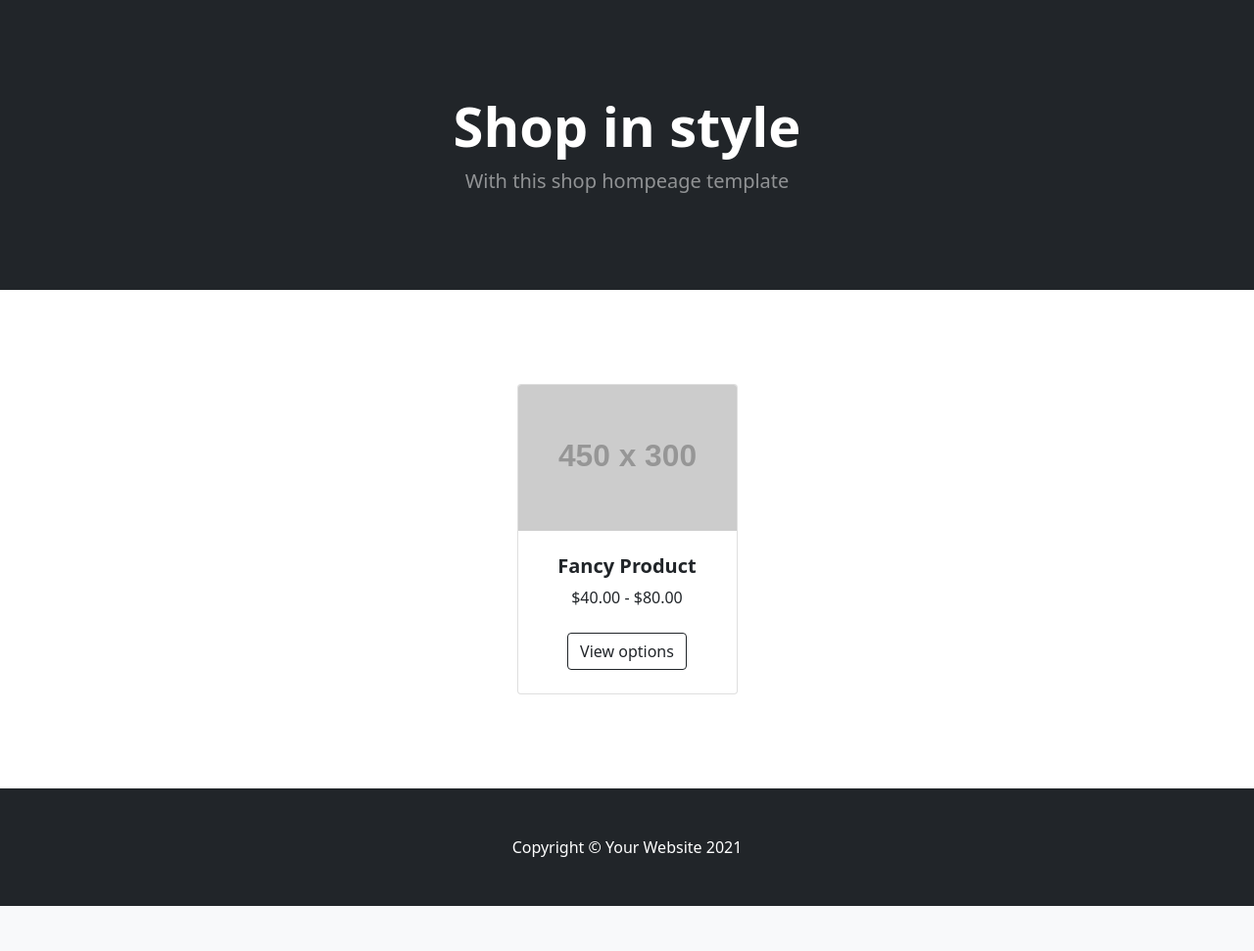
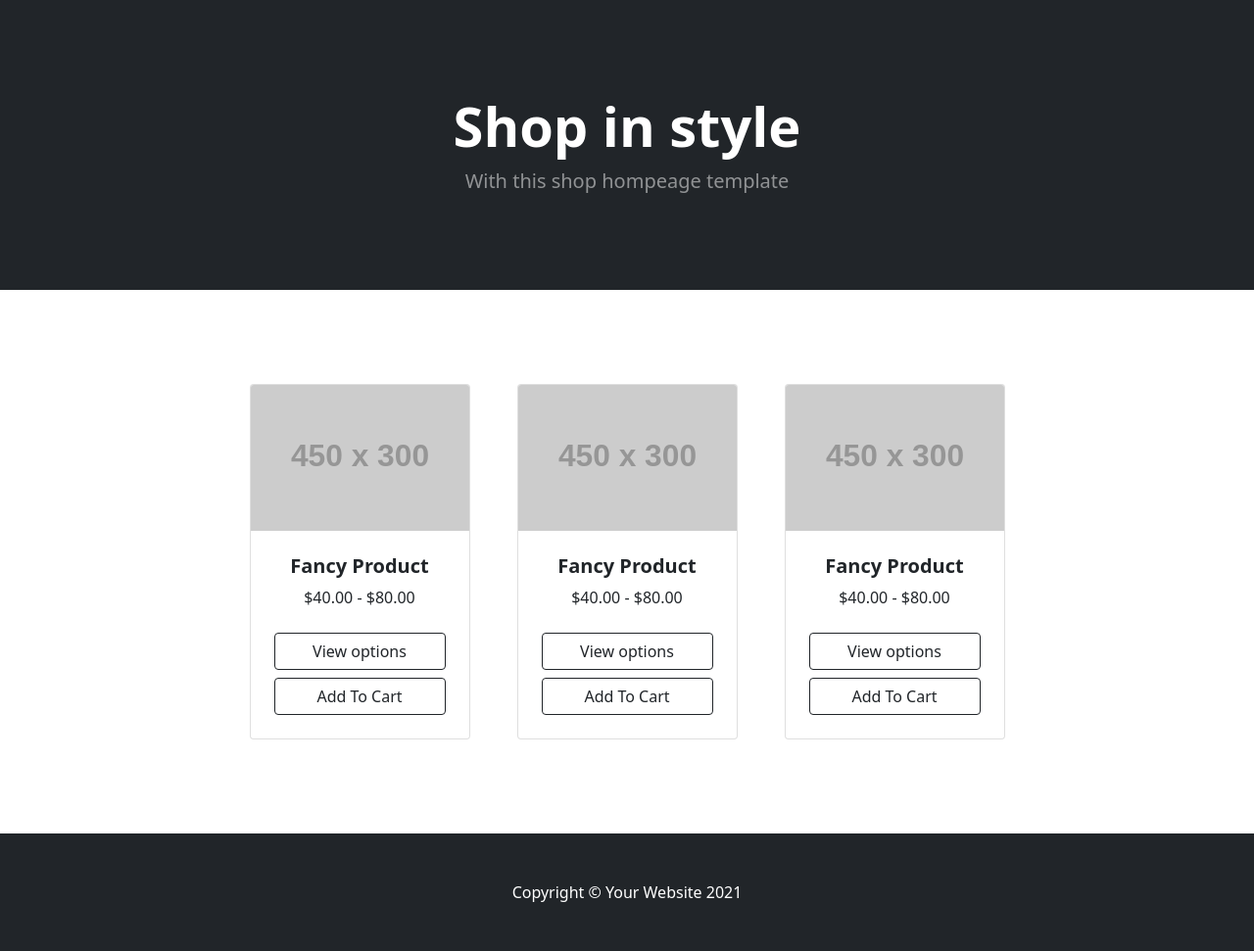
Before and after one commit to Kushan2k/django-webapp-shop, a Django app: page / in a window 1280 px wide. Shown: the part 57-1028 px from the top of the page at 98% size. Before the commit the page ends 982 px from the top, so only its background shows below. Run offline with Django 3.2, Linux system fonts and the light colour scheme; grey boxes labelled with a size stand in for pictures from a placeholder-image service; some libraries are stand-ins or nearby versions.

Commit message:
fixed styling

```diff
--- a/templates/shop/home.html
+++ b/templates/shop/home.html
@@ -13,7 +13,7 @@
 <section class="py-5">
     <div class="container px-4 px-lg-5 mt-5">
         <div class="row gx-4 gx-lg-5 row-cols-2 row-cols-md-3 row-cols-xl-4 justify-content-center">
-            <div class="col mb-5">
+            <div class="col-6 mb-5">
                 <div class="card h-100">
                     <!-- Product image-->
                     <img class="card-img-top" src="https://dummyimage.com/450x300/dee2e6/6c757d.jpg" alt="..." />
@@ -28,15 +28,96 @@
                     </div>
                     <!-- Product actions-->
                     <div class="card-footer p-4 pt-0 border-top-0 bg-transparent">
-                        <div class="text-center"><a class="btn btn-outline-dark mt-auto"
-                            href="{% url 'item' 20 %}">View options</a></div>
+                        <div class="text-center w-100 d-flex flex-column">
+                            <a class="btn btn-outline-dark mt-auto"
+                            href="{% url 'item' 20 %}">View options</a>
+                            <a href="#" class="btn btn-outline-dark mt-2">Add To Cart</a>
+                        </div>
                     </div>
                 </div>
+
+
+            </div>
+
+            <div class="col-6 h-100">
+                <div class="card h-100">
+                    <!-- Product image-->
+                    <img class="card-img-top" src="https://dummyimage.com/450x300/dee2e6/6c757d.jpg" alt="..." />
+                    <!-- Product details-->
+                    <div class="card-body p-4">
+                        <div class="text-center">
+                            <!-- Product name-->
+                            <h5 class="fw-bolder">Fancy Product</h5>
+                            <!-- Product price-->
+                            $40.00 - $80.00
+                        </div>
+                    </div>
+                    <!-- Product actions-->
+                    <div class="card-footer p-4 pt-0 border-top-0 bg-transparent">
+                        <div class="text-center w-100 d-flex flex-column">
+                            <a class="btn btn-outline-dark mt-auto"
+                            href="{% url 'item' 20 %}">View options</a>
+                            <button href="#" class="btn btn-outline-dark mt-2 add-to-basket" data-ID="2">Add To Cart</>
+                        </div>
+                    </div>
+                </div>
+
             </div>
 
 
+            <div class="col-6 h-100">
+                <div class="card h-100">
+                    <!-- Product image-->
+                    <img class="card-img-top" src="https://dummyimage.com/450x300/dee2e6/6c757d.jpg" alt="..." />
+                    <!-- Product details-->
+                    <div class="card-body p-4">
+                        <div class="text-center">
+                            <!-- Product name-->
+                            <h5 class="fw-bolder">Fancy Product</h5>
+                            <!-- Product price-->
+                            $40.00 - $80.00
+                        </div>
+                    </div>
+                    <!-- Product actions-->
+                    <div class="card-footer p-4 pt-0 border-top-0 bg-transparent">
+                        <div class="text-center w-100 d-flex flex-column">
+                            <button class="btn btn-outline-dark mt-auto"
+                            href="{% url 'item' 20 %}">View options</>
+                            <button href="#" class="btn btn-outline-dark mt-2 add-to-basket" data-name="2">Add To Cart</>
+                        </div>
+                    </div>
+                </div>
+
+            </div>
+
+
+
+
         </div>
+
     </div>
+
+    <script>
+        document.addEventListener('DOMContentLoaded',()=>{
+            let btns=document.querySelectorAll('.add-to-basket')
+            btns.forEach(btn=>{
+                btn.addEventListener('click',(e)=>{
+
+                    try {
+                        let req=new XMLHttpRequest()
+                        req.open('GET','add-to-basket/'+e.target.dataset.name)
+                        req.send()
+
+                    } catch (error) {
+
+                    }
+                })
+            })
+        })
+    </script>
+
+
+
 </section>
 
 {% endblock %}
```
